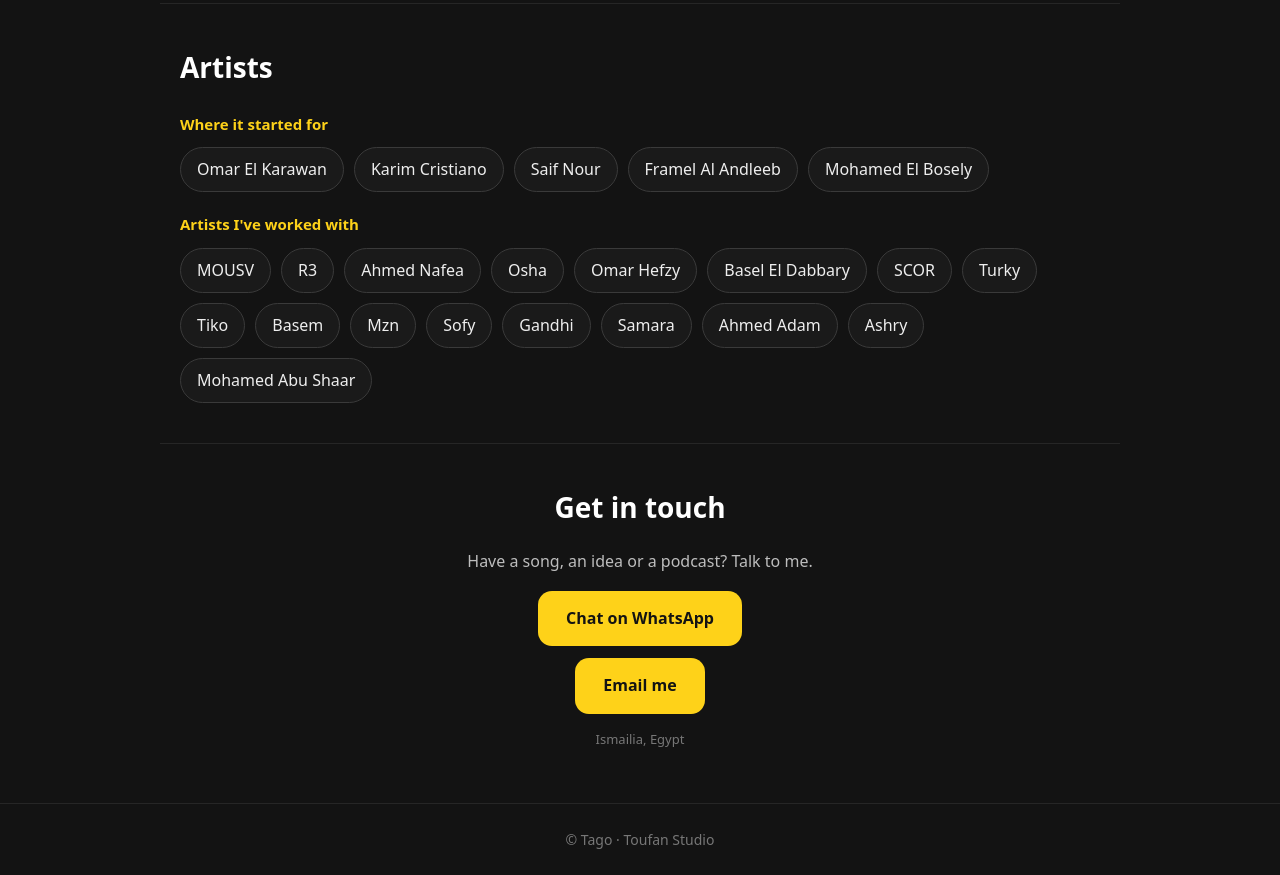
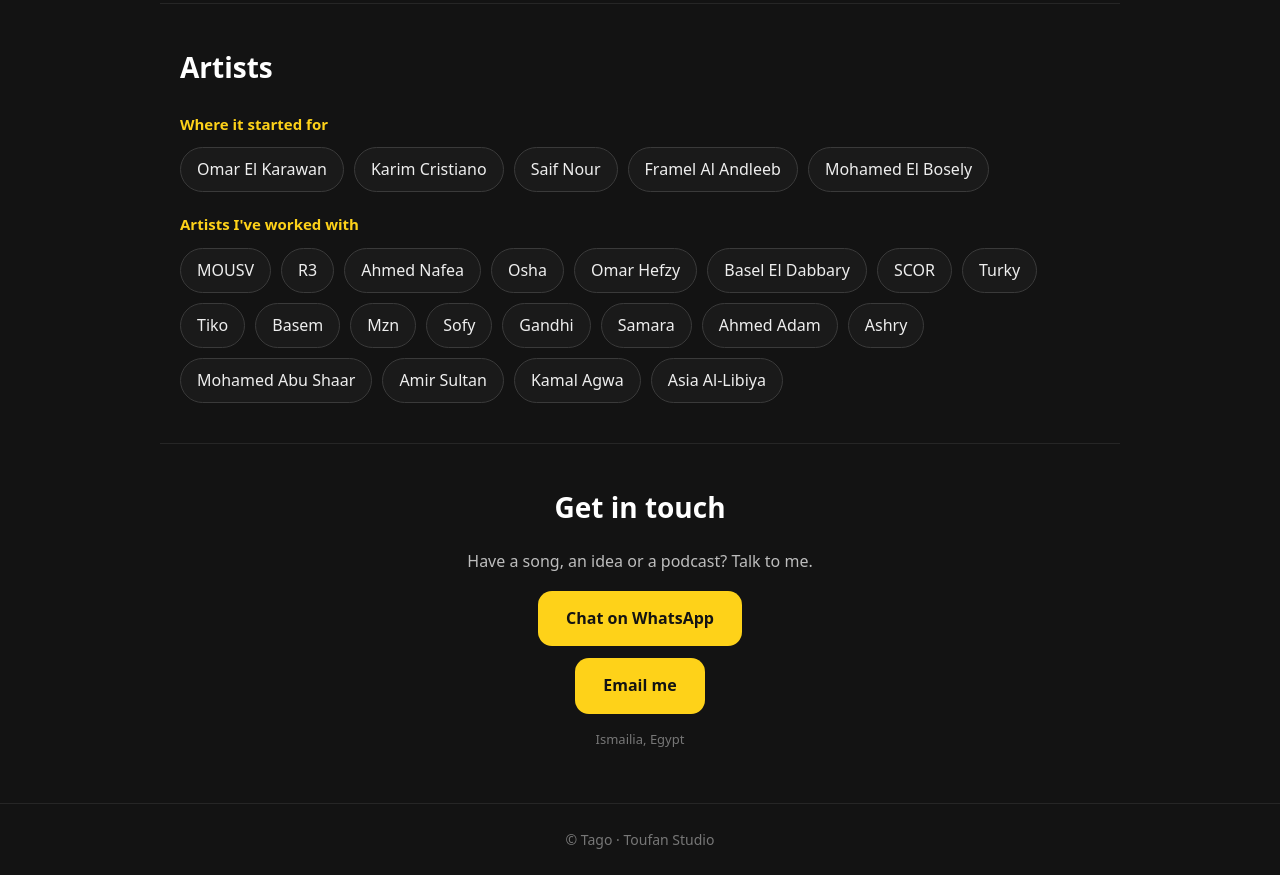
Before and after one commit to lordtago/lordtago.github.io, a plain HTML site: page index.html in a window 1280 px wide. Shown: the part 7902-8777 px from the top of the page. Drawn offline with Linux system fonts and the light colour scheme.

Commit message:
Artists: add Amir Sultan, Kamal Agwa, Asia Al-Libiya

```diff
--- a/index.html
+++ b/index.html
@@ -121,7 +121,7 @@ h+='<div class="ts-card'+(r.best?' ts-best':'')+'">'+(r.best?'<span class="ts-ba
 function studioSvc(){return window.SERVICES.find(function(r){return r.studio})}
 function bookStudio(l,btn){var card=btn.closest('.ts-card');var msg=svcMsg(l,studioSvc(),card.querySelector('.ts-hours').value,card.querySelector('.ts-date').value);window.open(waLink(msg),'_blank','noopener')}
 function mailStudio(l,btn){var card=btn.closest('.ts-card');var r=studioSvc();var msg=svcMsg(l,r,card.querySelector('.ts-hours').value,card.querySelector('.ts-date').value);location.href=mailLink(svcSub(l,r),msg)}
-</script><script>window.ARTISTS={started:["عمر الكروان","كريم كريستيانو","سيف نور","فرامل العندليب","محمد البصيلي"],worked:["موسى سام","رع","أحمد نافع","أوشا الصغير","عمر حفظي","باسل الدباري","سكور","تركي","تيكو","باسم","مزن","صوفي","غاندي","سمارة","احمد ادم","عشري","محمد أبو شعر"],startedEn:["Omar El Karawan","Karim Cristiano","Saif Nour","Framel Al Andleeb","Mohamed El Bosely"],workedEn:["MOUSV","R3","Ahmed Nafea","Osha","Omar Hefzy","Basel El Dabbary","SCOR","Turky","Tiko","Basem","Mzn","Sofy","Gandhi","Samara","Ahmed Adam","Ashry","Mohamed Abu Shaar"]};
+</script><script>window.ARTISTS={started:["عمر الكروان","كريم كريستيانو","سيف نور","فرامل العندليب","محمد البصيلي"],worked:["موسى سام","رع","أحمد نافع","أوشا الصغير","عمر حفظي","باسل الدباري","سكور","تركي","تيكو","باسم","مزن","صوفي","غاندي","سمارة","احمد ادم","عشري","محمد أبو شعر","أمير سلطان","كمال عجوة","آسيا الليبية"],startedEn:["Omar El Karawan","Karim Cristiano","Saif Nour","Framel Al Andleeb","Mohamed El Bosely"],workedEn:["MOUSV","R3","Ahmed Nafea","Osha","Omar Hefzy","Basel El Dabbary","SCOR","Turky","Tiko","Basem","Mzn","Sofy","Gandhi","Samara","Ahmed Adam","Ashry","Mohamed Abu Shaar","Amir Sultan","Kamal Agwa","Asia Al-Libiya"]};
 function renderArtists(l){var c=document.getElementById(l==='ar'?'tsArtistsAr':'tsArtistsEn');if(!c||c.dataset.done)return;var ar=l==='ar';var L=ar?{a:'بدأوا من هنا',b:'فنانين اشتغلت معاهم'}:{a:'Where it started for',b:"Artists I've worked with"};function chips(arr){return '<div class="ts-names">'+arr.map(function(n){return '<span class="ts-name" dir="auto" lang="'+(ar?'ar':'en')+'">'+n+'</span>'}).join('')+'</div>'}c.innerHTML='<h3 class="ts-names-h">'+L.a+'</h3>'+chips(ar?window.ARTISTS.started:window.ARTISTS.startedEn)+'<h3 class="ts-names-h">'+L.b+'</h3>'+chips(ar?window.ARTISTS.worked:window.ARTISTS.workedEn);c.dataset.done='1'}
 </script><script>function swapImgs(l){var d=document.getElementById(l);if(!d||d.dataset.imgs)return;d.querySelectorAll('img[data-d]').forEach(function(e){e.src=D[e.dataset.d]});d.querySelectorAll('img[data-pl]').forEach(function(e){e.src=window.PL});d.dataset.imgs='1'}
 function setLang(l){document.getElementById('en').style.display=l==='en'?'':'none';document.getElementById('ar').style.display=l==='ar'?'':'none';var de=document.documentElement;de.lang=l;de.dir=l==='ar'?'rtl':'ltr';document.title=l==='ar'?'تاجو | موزع موسيقي ومهندس صوت - استوديو طوفان، الإسماعيلية':'Tago | Music Producer & Sound Engineer - Toufan Studio, Ismailia';var md=document.querySelector('meta[name="description"]');if(md)md.content=l==='ar'?'تاجو، موزع موسيقي ومهندس صوت. استوديو طوفان، الإسماعيلية، مصر.':'Tago, music producer and sound engineer. Toufan Studio, Ismailia, Egypt.';var wst=document.getElementById('tsWaSticky');if(wst)wst.href='https://wa.me/201001452808?text='+encodeURIComponent(l==='ar'?'أهلاً تاجو! بكلمك من الموقع.':'Hi Tago! Messaging you from your website.');swapImgs(l);renderWorks(l);renderArtists(l);renderServices(l);window.scrollTo(0,0)}</script><script>document.addEventListener("click",function(e){var h=e.target.closest(".ts-head");if(!h)return;var b=e.target.closest(".ts-burger");if(b){var o=h.classList.toggle("open");b.setAttribute("aria-expanded",o);return}var a=e.target.closest(".ts-navl");if(a){var id=a.getAttribute("href").slice(1);var t=document.getElementById(id+(document.getElementById("ar").offsetParent?"-ar":""));if(t){e.preventDefault();t.scrollIntoView({behavior:"smooth"})}}if(e.target.closest(".ts-navl,.ts-lang"))document.querySelectorAll(".ts-head").forEach(function(x){x.classList.remove("open")})});
```
